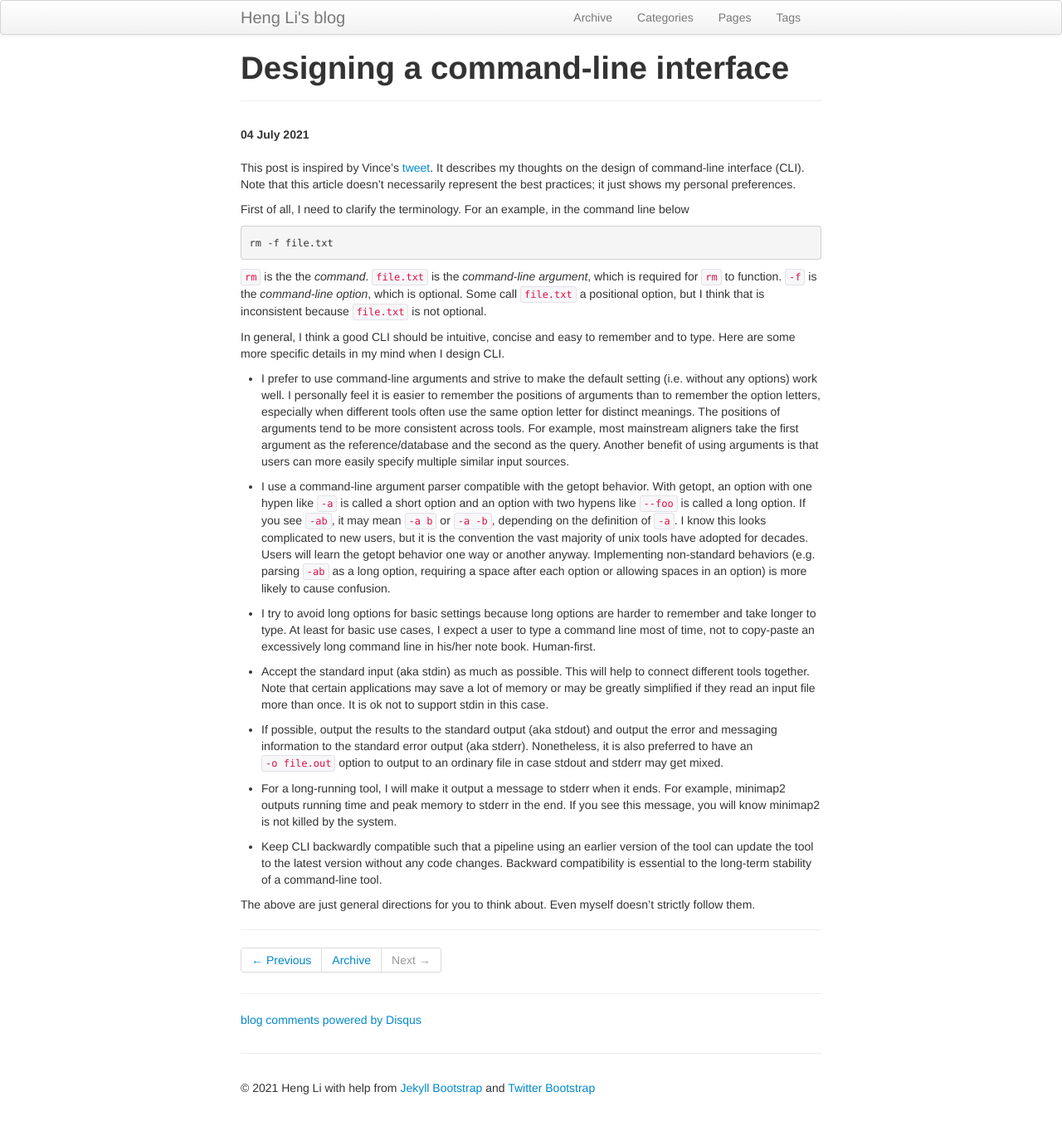
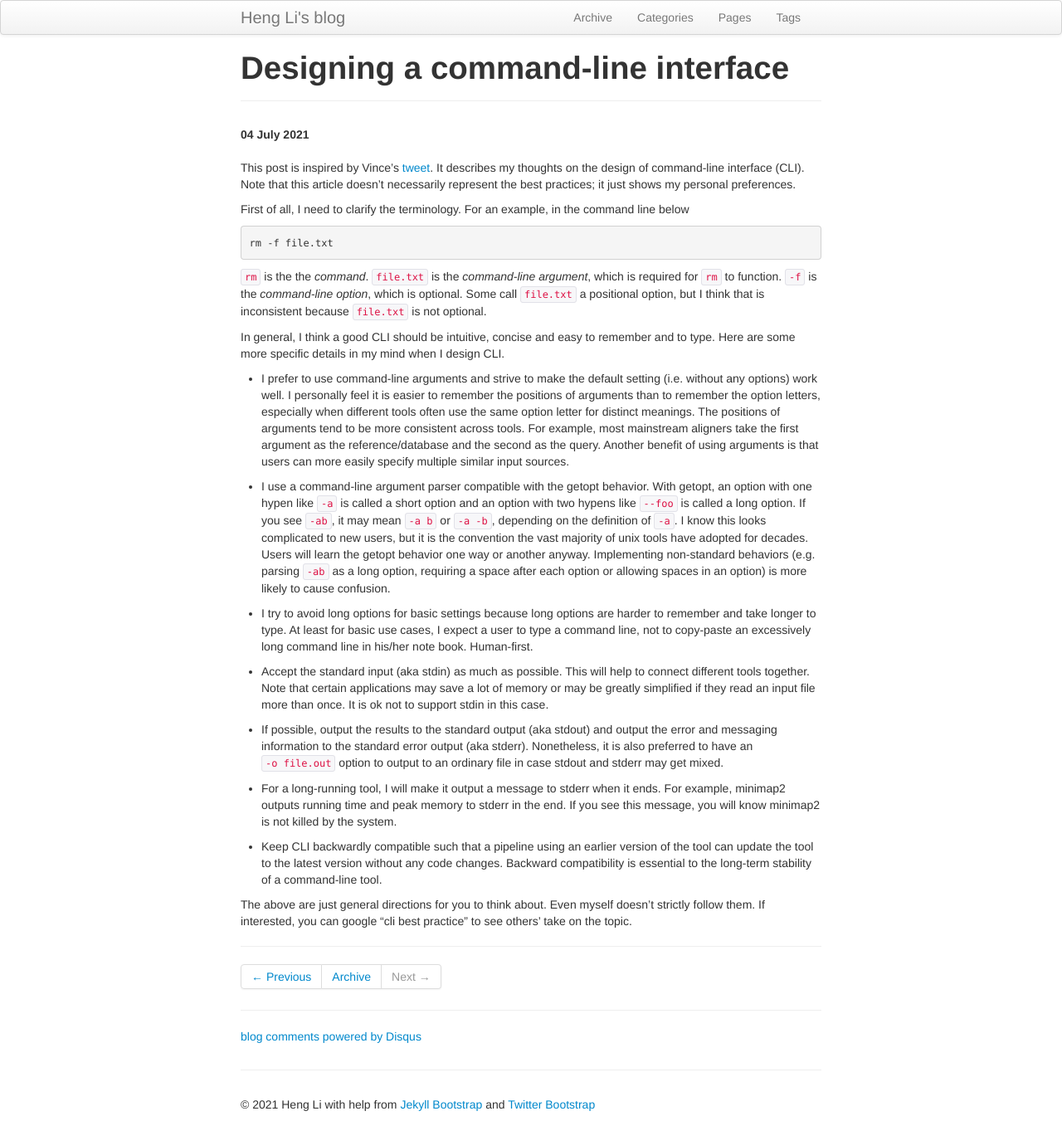
Before and after one commit to lh3/lh3.github.com, a Jekyll site: the page built from _posts/2021-07-04-designing-command-line-interfaces.md, in a window 1280 px wide. Shown: the whole page at 83% size. Built offline with Jekyll 4.4.1, drawn with Linux system fonts in a browser that asks for light colours; comment, search, counter and statistics services are not loaded.

Commit message:
minor changes

```diff
--- a/_posts/2021-07-04-designing-command-line-interfaces.md
+++ b/_posts/2021-07-04-designing-command-line-interfaces.md
@@ -47,8 +47,8 @@ in an option) is more likely to cause confusion.
 
 * I try to avoid long options for basic settings because long options are
 harder to remember and take longer to type. At least for basic use cases, I
-expect a user to type a command line most of time, not to copy-paste an
-excessively long command line in his/her note book. Human-first.
+expect a user to type a command line, not to copy-paste an excessively long
+command line in his/her note book. Human-first.
 
 * Accept the standard input (aka stdin) as much as possible. This will help to
 connect different tools together. Note that certain applications may save a lot
@@ -71,7 +71,8 @@ Backward compatibility is essential to the long-term stability of a
 command-line tool.
 
 The above are just general directions for you to think about. Even myself
-doesn't strictly follow them.
+doesn't strictly follow them. If interested, you can google "cli best practice"
+to see others' take on the topic.
 
 [tweet]: https://twitter.com/vsbuffalo/status/1411771531407990784
 [wiki]: https://en.wikipedia.org/wiki/Command-line_interface
```
